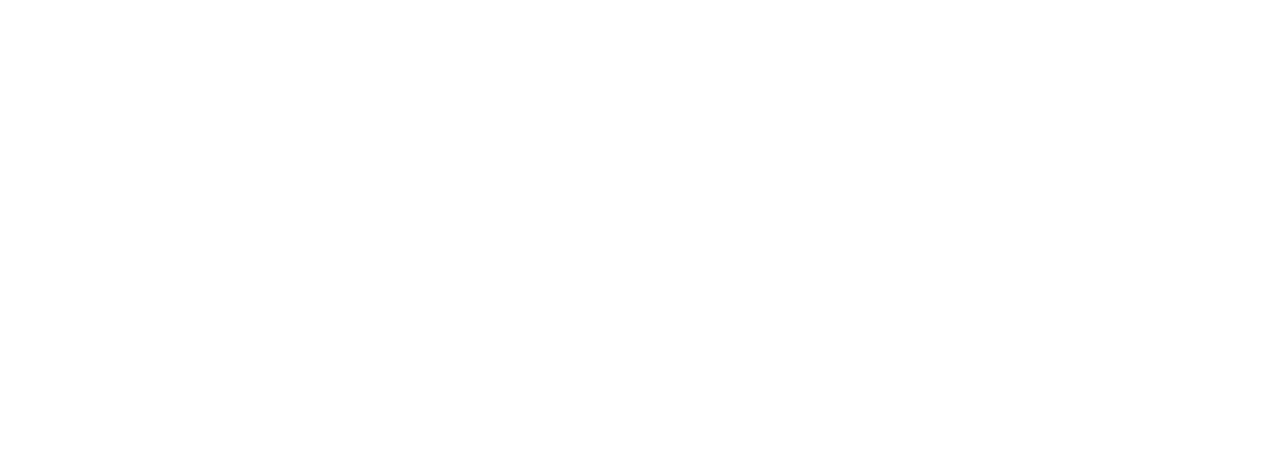
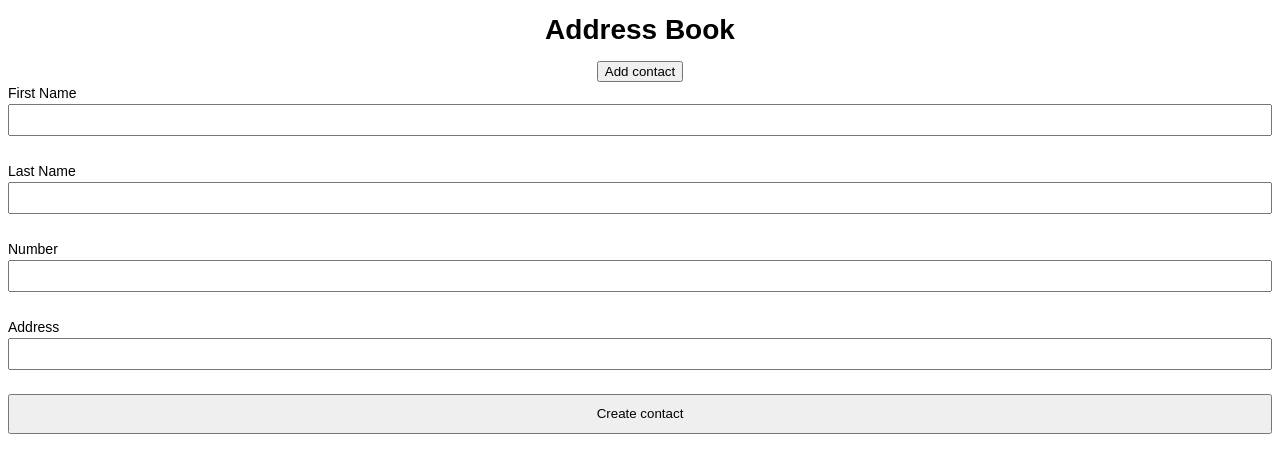
Before and after one commit to dominicva/address-book, a website built with Parcel: page index.html in a window 1280 px wide. Built offline with nearby package versions, Linux system fonts and the light colour scheme.

Commit message:
Feat: skeleton add contact form

```diff
--- a/index.html
+++ b/index.html
@@ -4,8 +4,32 @@
     <meta charset="UTF-8" />
     <meta name="viewport" content="width=device-width, initial-scale=1.0" />
     <title>Address Book</title>
+    <link rel="stylesheet" type="text/css" href="./styles/main.css" />
   </head>
   <body>
+    <main>
+      <h1>Address Book</h1>
+      <button>Add contact</button>
+      <div class="add-contact__modal">
+        <form class="add-contact__form">
+          <label class="test" for="fname">first name</label>
+          <input type="text" name="fname" id="fname" />
+
+          <label for="lname">last name</label>
+          <input type="text" name="lname" id="lname" />
+
+          <label for="number">number</label>
+          <input type="tel" name="number" id="number" pattern="^[+]*\d+" />
+
+          <label for="address">address</label>
+          <input type="text" name="address" id="address" />
+          <button class="add-contact__submit-btn" type="submit">
+            Create contact
+          </button>
+        </form>
+      </div>
+      <div class="contacts"></div>
+    </main>
     <script src="./index.js"></script>
   </body>
 </html>
--- a/index.js
+++ /dev/null
@@ -1 +0,0 @@
-alert('hello world');
--- /dev/null
+++ b/styles/main.css
@@ -0,0 +1,28 @@
+* {
+  box-sizing: border-box;
+  /* border: 1px solid teal; */
+}
+
+body {
+  text-align: center;
+  font: 400 14px/22px sans-serif;
+}
+
+.add-contact__form {
+  display: flex;
+  flex-direction: column;
+}
+
+.add-contact__form > label {
+  align-self: flex-start;
+  text-transform: capitalize;
+}
+
+.add-contact__form > input {
+  height: 2rem;
+  margin-bottom: 1.5rem;
+}
+
+.add-contact__submit-btn {
+  height: 2.5rem;
+}
```
